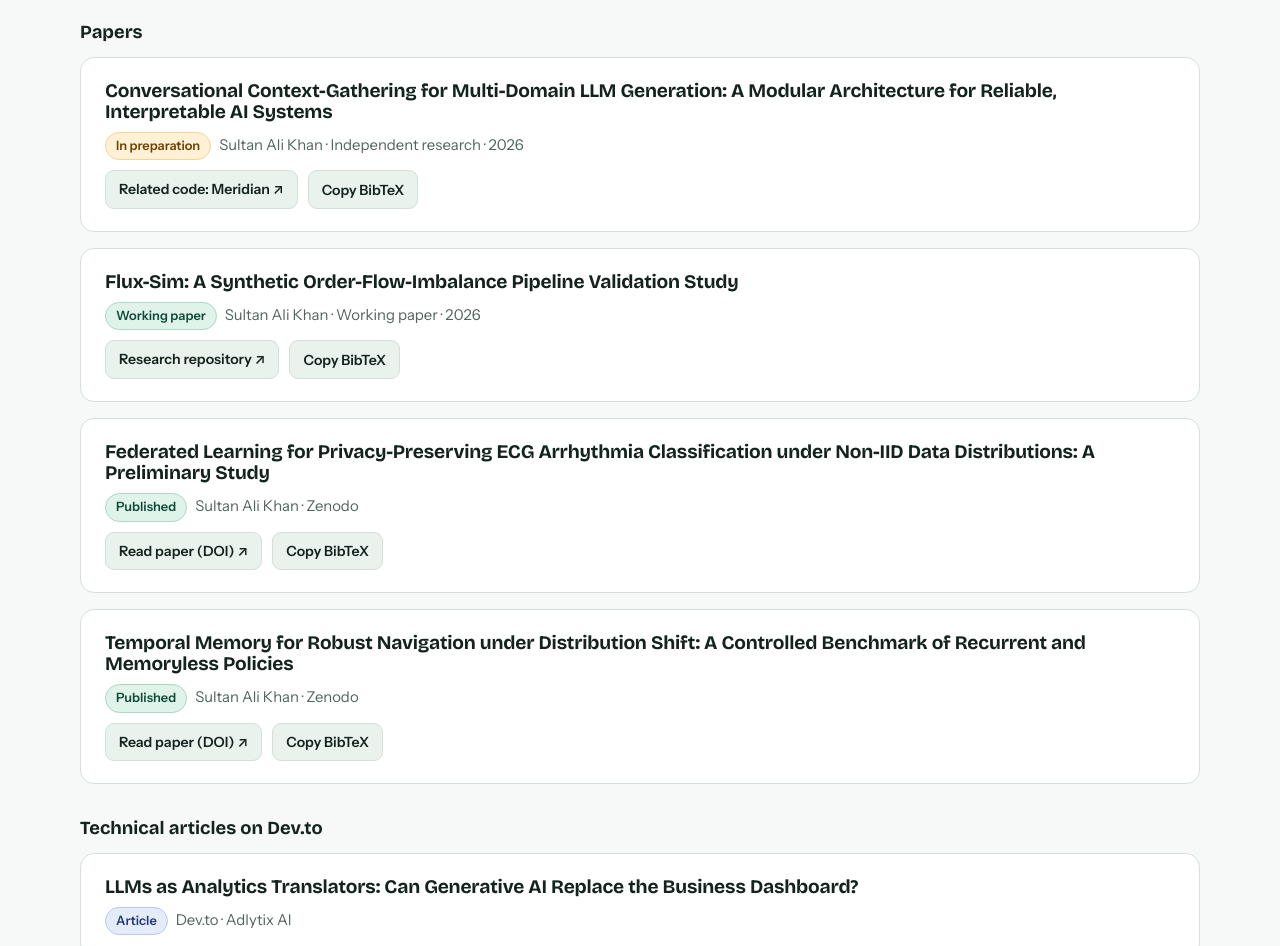
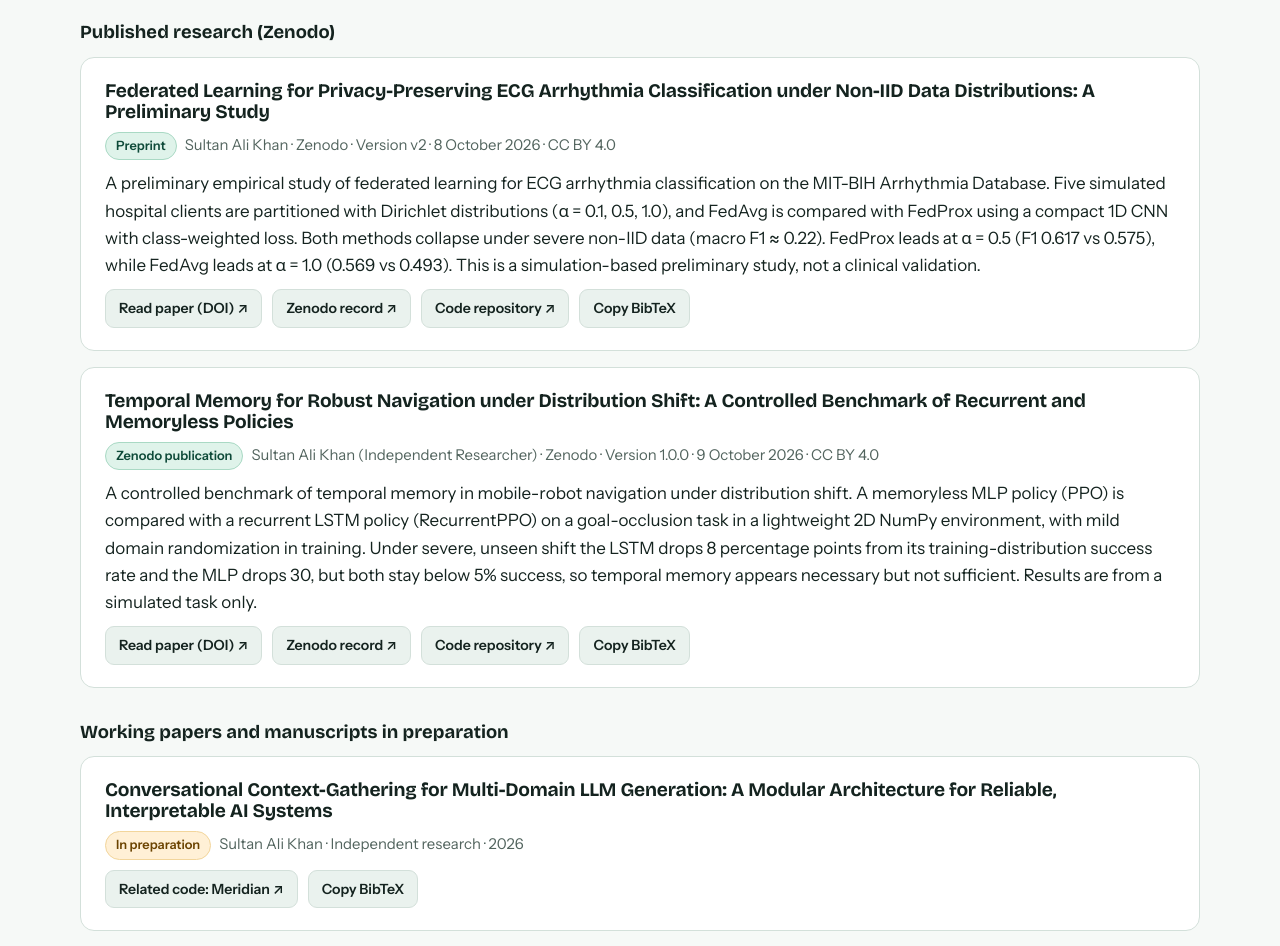
Before and after one commit to sultanalikhan7543/Portfolio, a plain HTML site: page index.html in a window 1280 px wide. Shown: the part 2420-3366 px from the top of the page. Drawn offline with nearby package versions, Linux system fonts and the light colour scheme.

Commit message:
Update index.html

```diff
--- a/index.html
+++ b/index.html
@@ -294,7 +294,9 @@ footer{background:var(--hero-bg);color:#8fa9a0;padding:22px 0;font-size:.9rem;bo
       </div>
       <a class="btn primary" href="https://scholar.google.com/citations?user=b7F-8jQAAAAJ&hl=en" target="_blank" rel="noopener">Open Google Scholar ↗</a>
     </div>
-    <h3 class="sub-title">Papers</h3>
+    <h3 class="sub-title">Published research (Zenodo)</h3>
+    <div class="pub-list" id="published"></div>
+    <h3 class="sub-title">Working papers and manuscripts in preparation</h3>
     <div class="pub-list" id="papers"></div>
     <h3 class="sub-title">Technical articles on Dev.to</h3>
     <div class="pub-list" id="articles"></div>
@@ -434,15 +436,16 @@ const PAPERS = [
 
 const PAPERS_NEW = [
   {title:"Federated Learning for Privacy-Preserving ECG Arrhythmia Classification under Non-IID Data Distributions: A Preliminary Study",
-   meta:"Sultan Ali Khan · Zenodo", status:"Published", cls:"status-wp",
-   links:[{label:"Read paper (DOI)", href:"https://doi.org/10.5281/zenodo.23231472"}],
-   bib:"@misc{khan_fl_ecg,\n  author = {Khan, Sultan Ali},\n  title  = {Federated Learning for Privacy-Preserving ECG Arrhythmia Classification under Non-IID Data Distributions: A Preliminary Study},\n  publisher = {Zenodo},\n  doi    = {10.5281/zenodo.23231472},\n  url    = {https://doi.org/10.5281/zenodo.23231472}\n}"},
+   meta:"Sultan Ali Khan · Zenodo · Version v2 · 8 October 2026 · CC BY 4.0", status:"Preprint", cls:"status-wp",
+   summary:"A preliminary empirical study of federated learning for ECG arrhythmia classification on the MIT-BIH Arrhythmia Database. Five simulated hospital clients are partitioned with Dirichlet distributions (α = 0.1, 0.5, 1.0), and FedAvg is compared with FedProx using a compact 1D CNN with class-weighted loss. Both methods collapse under severe non-IID data (macro F1 ≈ 0.22). FedProx leads at α = 0.5 (F1 0.617 vs 0.575), while FedAvg leads at α = 1.0 (0.569 vs 0.493). This is a simulation-based preliminary study, not a clinical validation.",
+   links:[{label:"Read paper (DOI)", href:"https://doi.org/10.5281/zenodo.23231472"},{label:"Zenodo record", href:"https://zenodo.org/records/23231472"},{label:"Code repository", href:"https://github.com/sultanalikhan7543/federated-ecg-research"}],
+   bib:"@misc{khan_fl_ecg,\n  author = {Khan, Sultan Ali},\n  title  = {Federated Learning for Privacy-Preserving ECG Arrhythmia Classification under Non-IID Data Distributions: A Preliminary Study},\n  publisher = {Zenodo},\n  version = {v2},\n  year   = {2026},\n  doi    = {10.5281/zenodo.23231472},\n  url    = {https://doi.org/10.5281/zenodo.23231472}\n}"},
   {title:"Temporal Memory for Robust Navigation under Distribution Shift: A Controlled Benchmark of Recurrent and Memoryless Policies",
-   meta:"Sultan Ali Khan · Zenodo", status:"Published", cls:"status-wp",
-   links:[{label:"Read paper (DOI)", href:"https://doi.org/10.5281/zenodo.23256938"}],
-   bib:"@misc{khan_temporal_memory,\n  author = {Khan, Sultan Ali},\n  title  = {Temporal Memory for Robust Navigation under Distribution Shift: A Controlled Benchmark of Recurrent and Memoryless Policies},\n  publisher = {Zenodo},\n  doi    = {10.5281/zenodo.23256938},\n  url    = {https://doi.org/10.5281/zenodo.23256938}\n}"}
+   meta:"Sultan Ali Khan (Independent Researcher) · Zenodo · Version 1.0.0 · 9 October 2026 · CC BY 4.0", status:"Zenodo publication", cls:"status-wp",
+   summary:"A controlled benchmark of temporal memory in mobile-robot navigation under distribution shift. A memoryless MLP policy (PPO) is compared with a recurrent LSTM policy (RecurrentPPO) on a goal-occlusion task in a lightweight 2D NumPy environment, with mild domain randomization in training. Under severe, unseen shift the LSTM drops 8 percentage points from its training-distribution success rate and the MLP drops 30, but both stay below 5% success, so temporal memory appears necessary but not sufficient. Results are from a simulated task only.",
+   links:[{label:"Read paper (DOI)", href:"https://doi.org/10.5281/zenodo.23256938"},{label:"Zenodo record", href:"https://zenodo.org/records/23256938"},{label:"Code repository", href:"https://github.com/sultanalikhan7543/sim2real-navigation"}],
+   bib:"@misc{khan_temporal_memory,\n  author = {Khan, Sultan Ali},\n  title  = {Temporal Memory for Robust Navigation under Distribution Shift: A Controlled Benchmark of Recurrent and Memoryless Policies},\n  publisher = {Zenodo},\n  version = {1.0.0},\n  year   = {2026},\n  doi    = {10.5281/zenodo.23256938},\n  url    = {https://doi.org/10.5281/zenodo.23256938}\n}"}
 ];
-PAPERS.push(...PAPERS_NEW);
 
 const ARTICLES = [
   {title:"LLMs as Analytics Translators: Can Generative AI Replace the Business Dashboard?", meta:"Dev.to · Adlytix AI", href:""},
@@ -558,10 +561,10 @@ document.querySelectorAll('main section[id]').forEach(s=>io.observe(s));
 
 /* papers */
 (function(){
-  const box=$('#papers');
-  PAPERS.forEach(p=>{
+  function renderPapers(list,box){
+  list.forEach(p=>{
     const c=el('article','pub',
-      `<h3>${esc(p.title)}</h3><p class="meta"><span class="badge ${p.cls}">${esc(p.status)}</span>${esc(p.meta)}</p>`);
+      `<h3>${esc(p.title)}</h3><p class="meta"><span class="badge ${p.cls}">${esc(p.status)}</span>${esc(p.meta)}</p>`+(p.summary?`<p style="grid-column:1/-1;margin:0">${esc(p.summary)}</p>`:''));
     const act=el('div','actions');
     p.links.forEach(l=>{const a=el('a','mini',esc(l.label)+' ↗'); a.href=l.href; a.target='_blank'; a.rel='noopener'; act.append(a);});
     const cite=el('button','mini','Copy BibTeX');
@@ -571,6 +574,9 @@ document.querySelectorAll('main section[id]').forEach(s=>io.observe(s));
     };
     act.append(cite); c.append(act); box.append(c);
   });
+  }
+  renderPapers(PAPERS_NEW,$('#published'));
+  renderPapers(PAPERS,$('#papers'));
   const ab=$('#articles');
   ARTICLES.forEach(a=>{
     const c=el('article','pub',`<h3>${esc(a.title)}</h3><p class="meta"><span class="badge status-blog">Article</span>${esc(a.meta)}</p>`);
```
